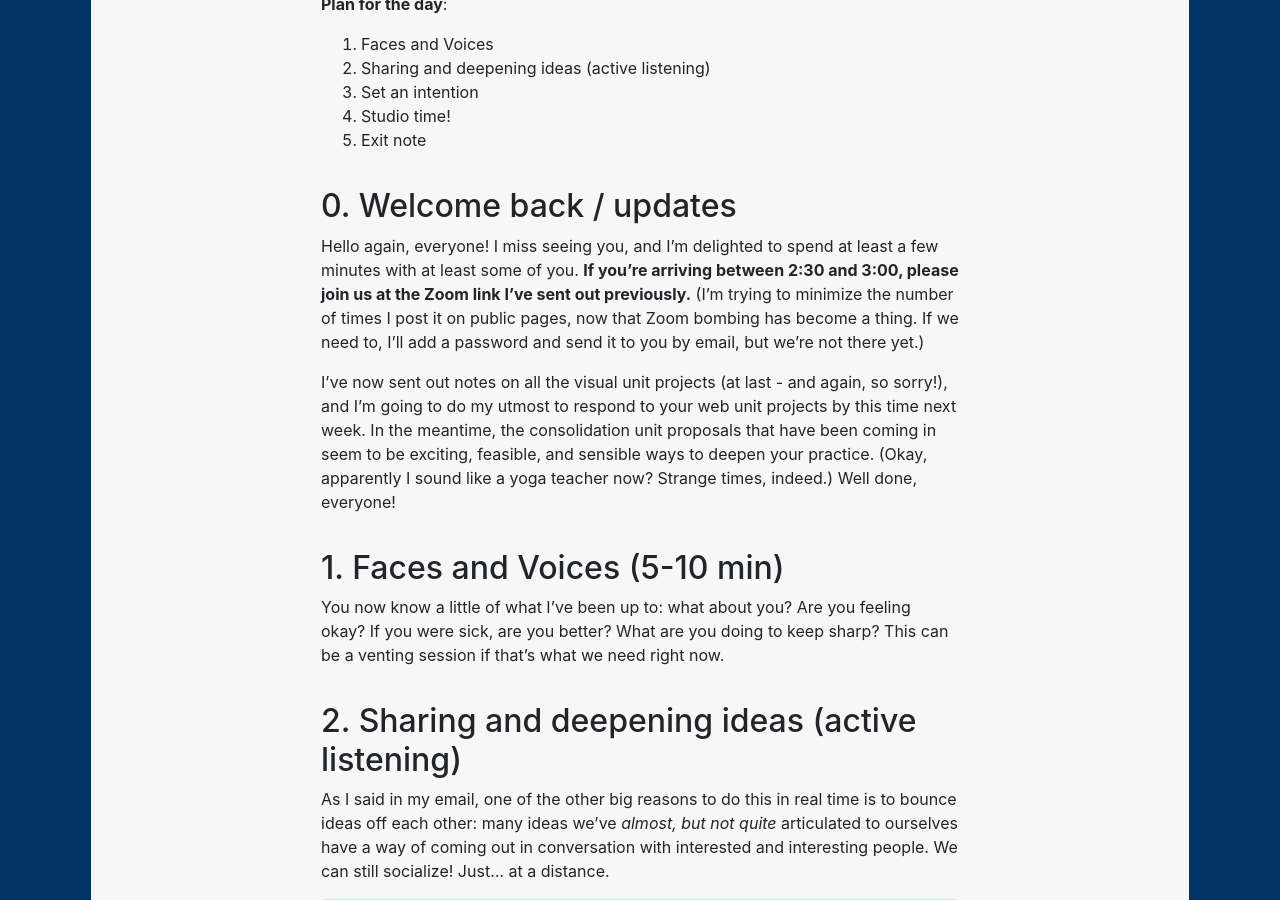
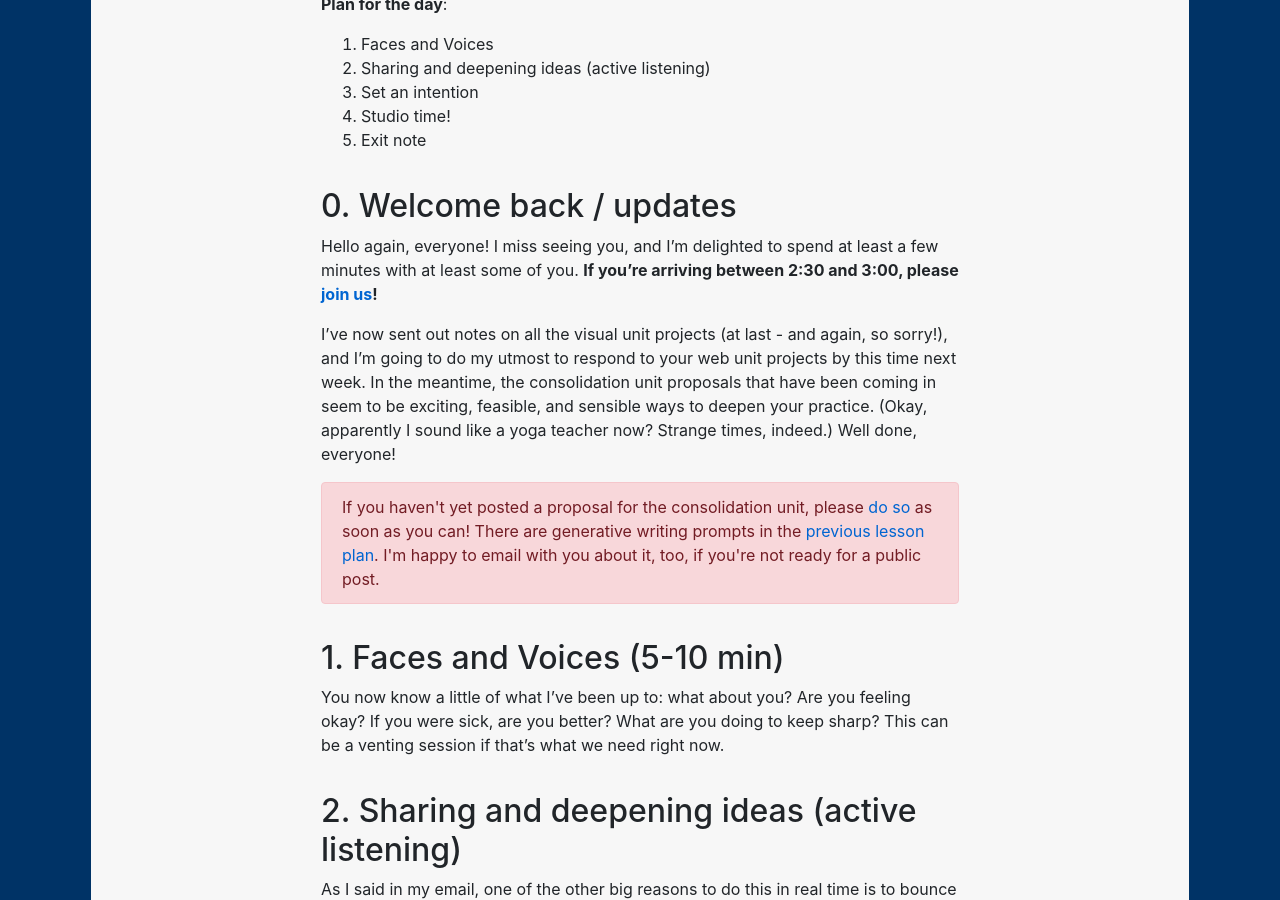
Before and after one commit to benmiller314/cdm2020spring, a Jekyll site: the page built from plans/lesson-23.md, in a window 1280 px wide and 900 px high, scrolled down 445 px. Built offline with Jekyll 4.4.1, drawn with Linux system fonts in a browser that asks for light colours; our own code applies the rules of GitHub Pages for plain Markdown files.

Commit message:
add reminder to post proposal, for those who haven't yet

```diff
--- a/plans/lesson-23.md
+++ b/plans/lesson-23.md
@@ -17,9 +17,13 @@
 
 ## 0. Welcome back / updates
 
-Hello again, everyone! I miss seeing you, and I'm delighted to spend at least a few minutes with at least some of you. **If you're arriving between 2:30 and 3:00, please join us at the Zoom link I've sent out previously.** (I'm trying to minimize the number of times I post it on public pages, now that Zoom bombing has become a thing. If we need to, I'll add a password and send it to you by email, but we're not there yet.)
+Hello again, everyone! I miss seeing you, and I'm delighted to spend at least a few minutes with at least some of you. **If you're arriving between 2:30 and 3:00, please [join us](https://pitt.zoom.us/j/4969331343)!**
 
 I've now sent out notes on all the visual unit projects (at last - and again, so sorry!), and I'm going to do my utmost to respond to your web unit projects by this time next week. In the meantime, the consolidation unit proposals that have been coming in seem to be exciting, feasible, and sensible ways to deepen your practice. (Okay, apparently I sound like a yoga teacher now? Strange times, indeed.) Well done, everyone!
+
+<div class="alert alert-danger">
+If you haven't yet posted a proposal for the consolidation unit, please <a href="{{site.github.issues_url}}/13">do so</a> as soon as you can! There are generative writing prompts in the <a href="lesson-22">previous lesson plan</a>. I'm happy to email with you about it, too, if you're not ready for a public post.
+</div>
 
 ## 1. Faces and Voices (5-10 min)
 
```
